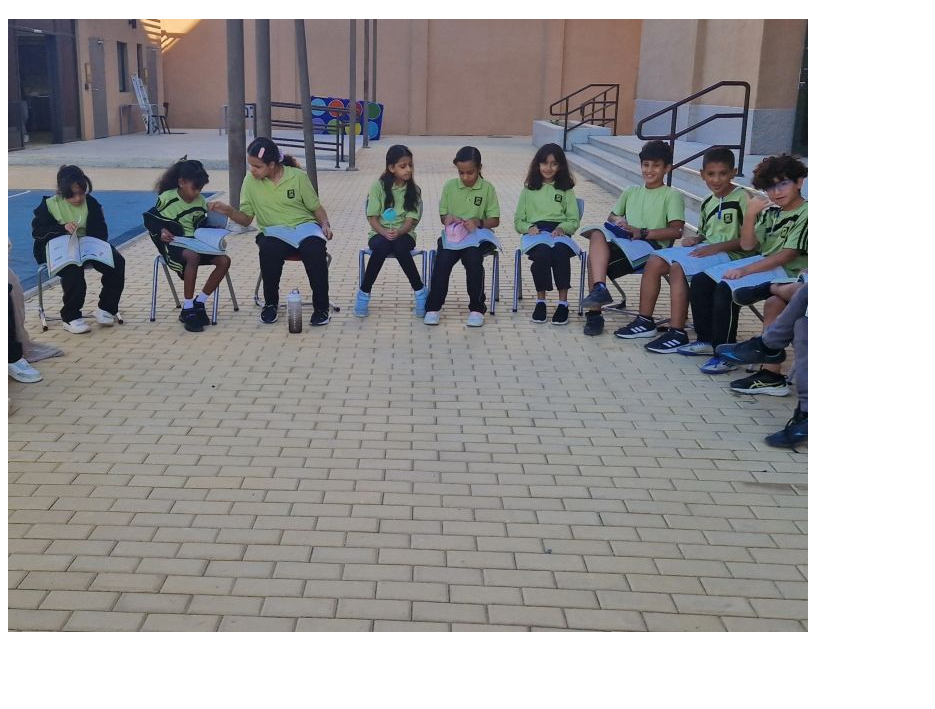
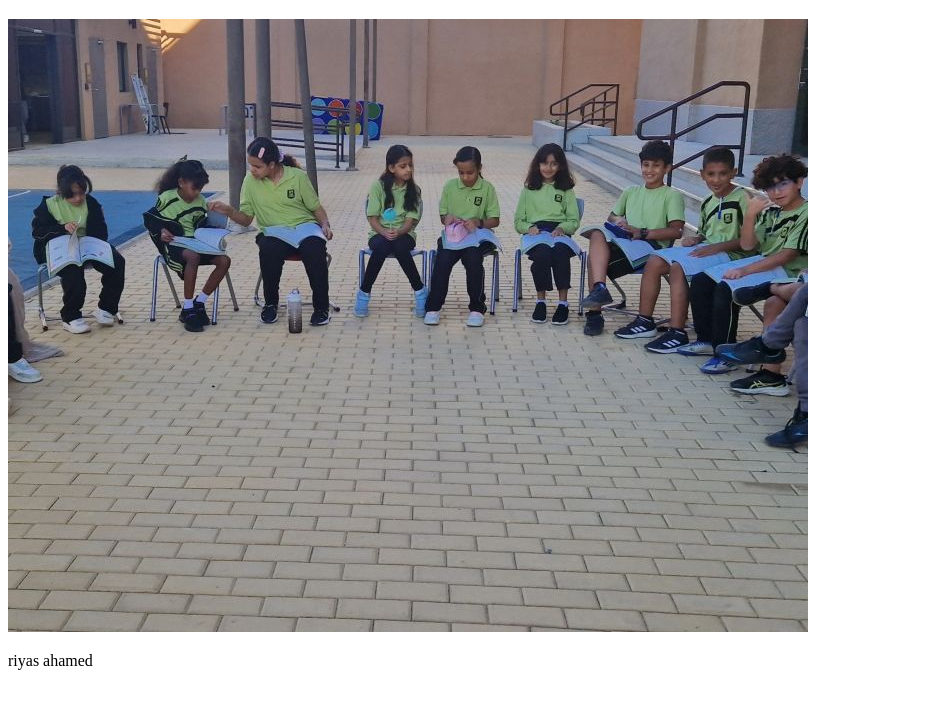
Before and after one commit to Riyasilent/Saqal, a plain HTML site: page index.html in a window 1280 px wide. Shown: the part 61-770 px from the top of the page, without its empty margins (0-935 px from the left). Drawn offline with Linux system fonts and the light colour scheme.

Commit message:
new added para

```diff
--- a/index.html
+++ b/index.html
@@ -8,6 +8,7 @@
 <h1>SAQAL AL MAWAHIB INTERNATIONAL INDIAN SCHOOL</h1>
 <img src="riyas.jpg" alt="">
 <body>
+    <p>riyas ahamed</p>
 
 </body>
 </html>
```
